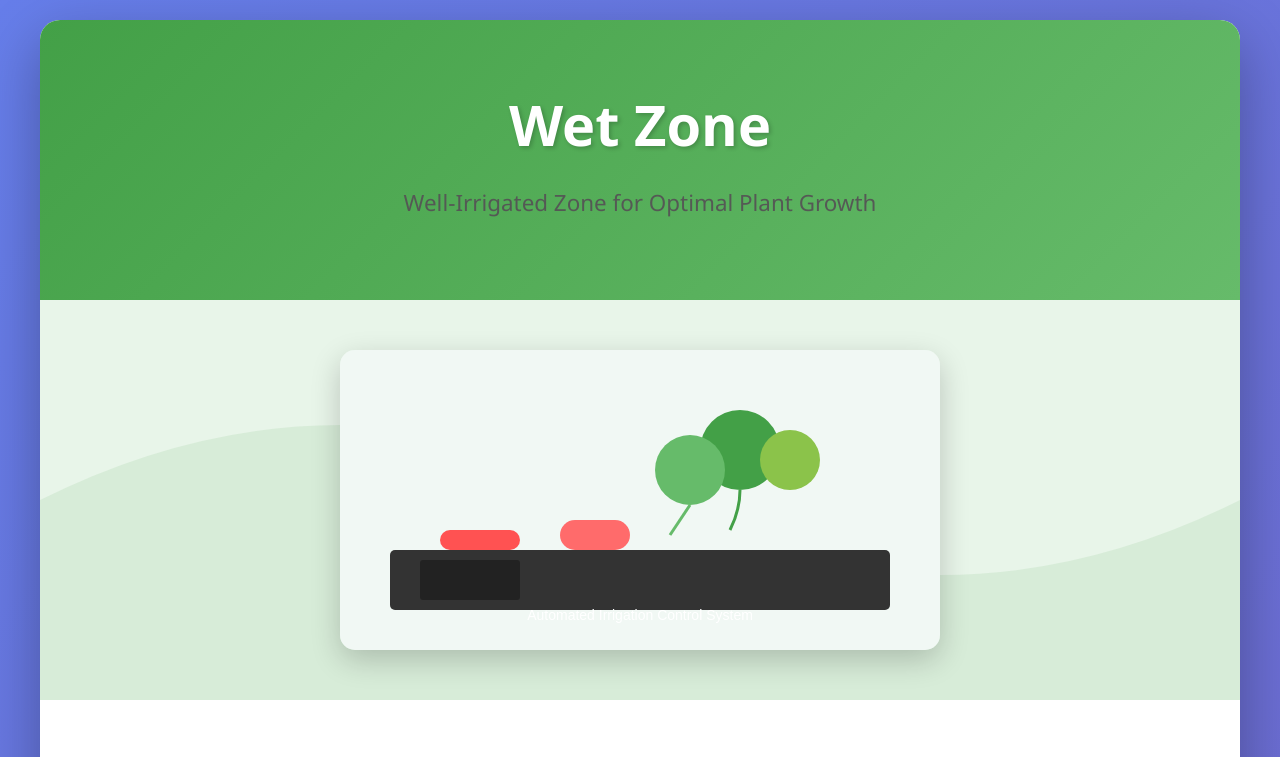
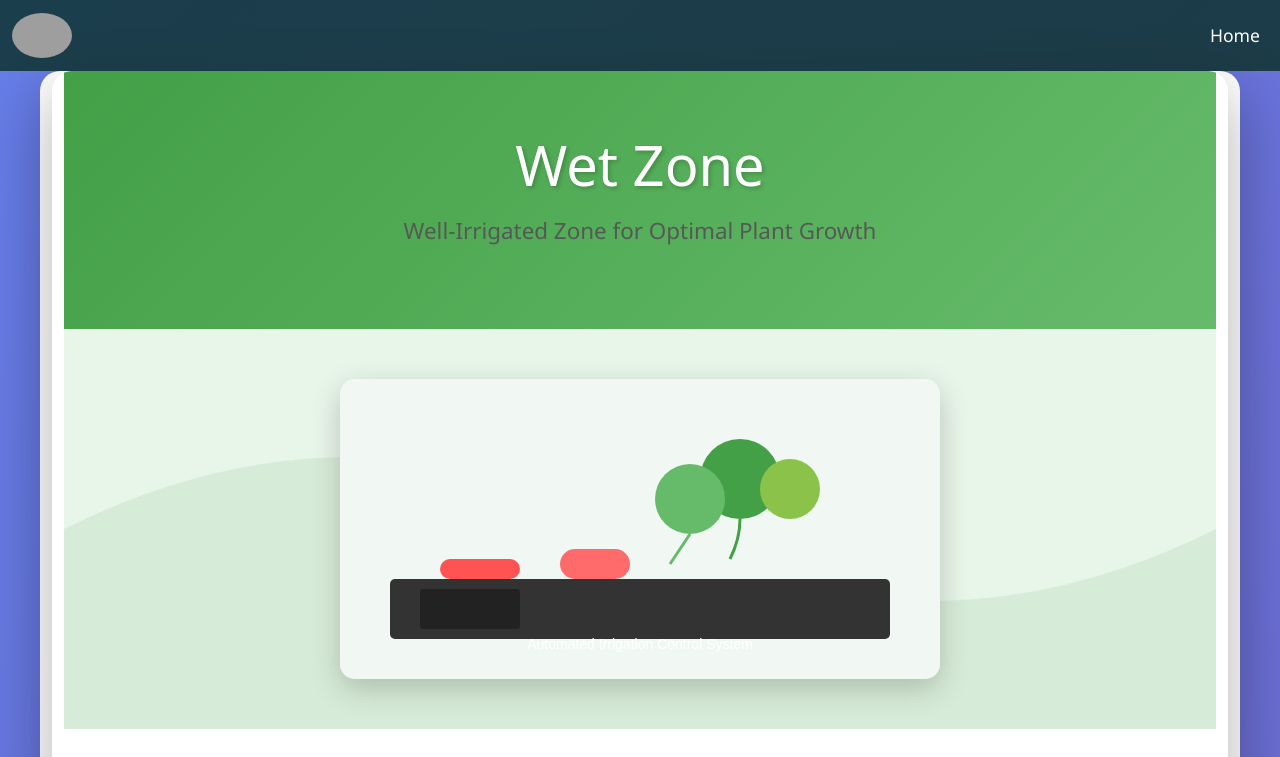
Before and after one commit to SadevSaranga/Smart-Agriculture, a website: page public/wet_zone.html in a window 1280 px wide. Shown: the top 757 px of the page. Drawn offline with nearby package versions, Linux system fonts and the light colour scheme; grey boxes are pictures that could not be loaded.

Commit message:
Add the navebar to the zones

```diff
--- a/public/style.css
+++ b/public/style.css
@@ -1,5 +1,6 @@
 nav {
     animation: navbar 50s infinite alternate;
+    background-color: rgba(1, 45, 21, 0.7); /* Add initial background */
 }
 
 
@@ -86,7 +87,3 @@ nav {
     height: 180px;
     object-fit: cover;
 }
-
- .navbar {
-     background-color: transparent !important;
- }
--- a/public/wet_zone.html
+++ b/public/wet_zone.html
@@ -4,20 +4,49 @@
     <meta charset="UTF-8">
     <meta name="viewport" content="width=device-width, initial-scale=1.0">
     <title>Wet Zone - Automated Irrigation System</title>
+    <!-- Bootstrap CSS CDN -->
+    <link
+    href="https://cdn.jsdelivr.net/npm/bootstrap@5.3.3/dist/css/bootstrap.min.css"
+    rel="stylesheet"
+    />
+    <link rel="stylesheet" href="style.css" />
     <style>
         * {
             margin: 0;
             padding: 0;
             box-sizing: border-box;
         }
+        /* Navbar styles */
+nav {
+    animation: navbar 50s infinite alternate;
+    background-color: rgba(1, 45, 21, 0.7);
+}
 
+@keyframes navbar {
+    0% {
+        background-color: rgba(1, 45, 21, 0.7);
+    }
+    100% {
+        background-color: rgb(0, 0, 0);
+    }
+}
+
+.nav-link {
+    color: #ffffff !important;
+    font-size: 1.1rem;
+    transition: color 0.3s ease;
+}
+
+.nav-link:hover {
+    color: #3498db !important;
+}
         body {
             font-family: 'Segoe UI', Tahoma, Geneva, Verdana, sans-serif;
             line-height: 1.6;
             color: #333;
             background: linear-gradient(135deg, #667eea 0%, #764ba2 100%);
             min-height: 100vh;
-            padding: 20px;
+            padding: 0;
         }
 
         .container {
@@ -385,6 +414,29 @@
     </style>
 </head>
 <body>
+    <body>
+        <!-- Navbar -->
+        <nav class="navbar navbar-expand-lg">
+          <div class="container-fluid">
+            <a class="navbar-brand" href="#">
+              <img src="./Resources/logo.gif" alt="Logo" style="width: 60px; border-radius: 50%"/>
+            </a>
+
+            <button class="navbar-toggler" type="button" data-bs-toggle="collapse" data-bs-target="#navbarNav">
+              <span class="navbar-toggler-icon"></span>
+            </button>
+
+            <div class="collapse navbar-collapse" id="navbarNav">
+              <ul class="navbar-nav ms-auto">
+                <li class="nav-item">
+                  <a class="nav-link" href="index.html">Home</a>
+                </li>
+              </ul>
+            </div>
+          </div>
+        </nav>
+
+        <div class="container">
     <div class="container">
         <header>
             <h1>Wet Zone</h1>
```
Also changed, not shown: public/dry_zone.html (+52 -1 lines), public/green_house.html (+52 -1 lines). Lines whose indentation alone changed are shown as unchanged.
